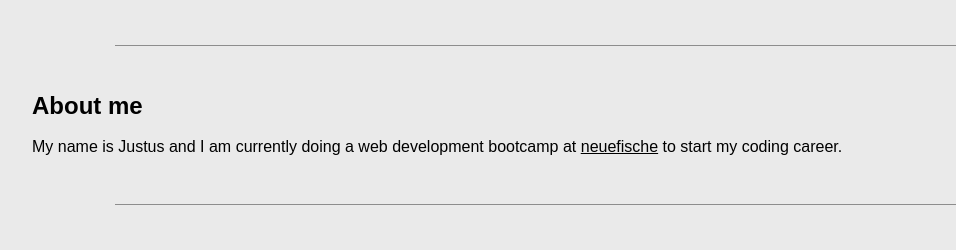
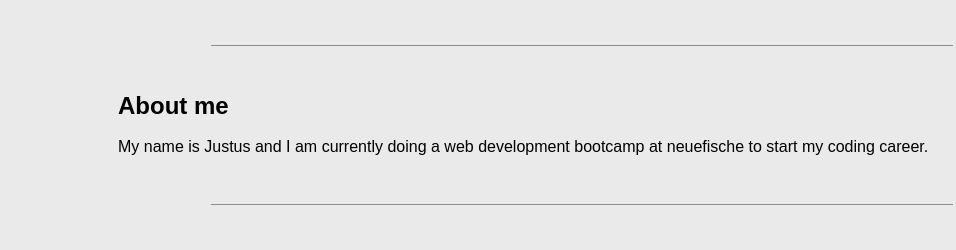
Before and after one commit to J-Massmann/personal-website, a plain HTML site: page index.html in a window 1280 px wide. Shown: the part 481-731 px from the top of the page, without its empty margins (58-1014 px from the left). Drawn offline with Linux system fonts and the light colour scheme.

Commit message:
Update header

```diff
--- a/index.html
+++ b/index.html
@@ -1,5 +1,6 @@
 <!DOCTYPE html>
 <html lang="en">
+
 <head>
   <meta charset="UTF-8">
   <meta http-equiv="X-UA-Compatible" content="IE=edge">
@@ -7,8 +8,8 @@
   <title>Justus Massmann - personal Website</title>
   <link rel="stylesheet" href="styles.css">
 </head>
-
 <body>
+  <div class="page-background">
   <header>
     <h1>Justus Massmann</h1>
     <nav>
@@ -108,4 +109,5 @@
   </section>
 </main>
 </body>
+</div>
 </html>
--- a/styles.css
+++ b/styles.css
@@ -7,6 +7,10 @@ body {
     font-size: 1rem;
     font-family: sans-serif;
     line-height: 1,5;
+    width: 80%;
+    max-width: 1080px;
+    margin-left: auto;
+    margin-right: auto;
 }
 
 h1,h2,h3,h4,h5,h6 {
```
